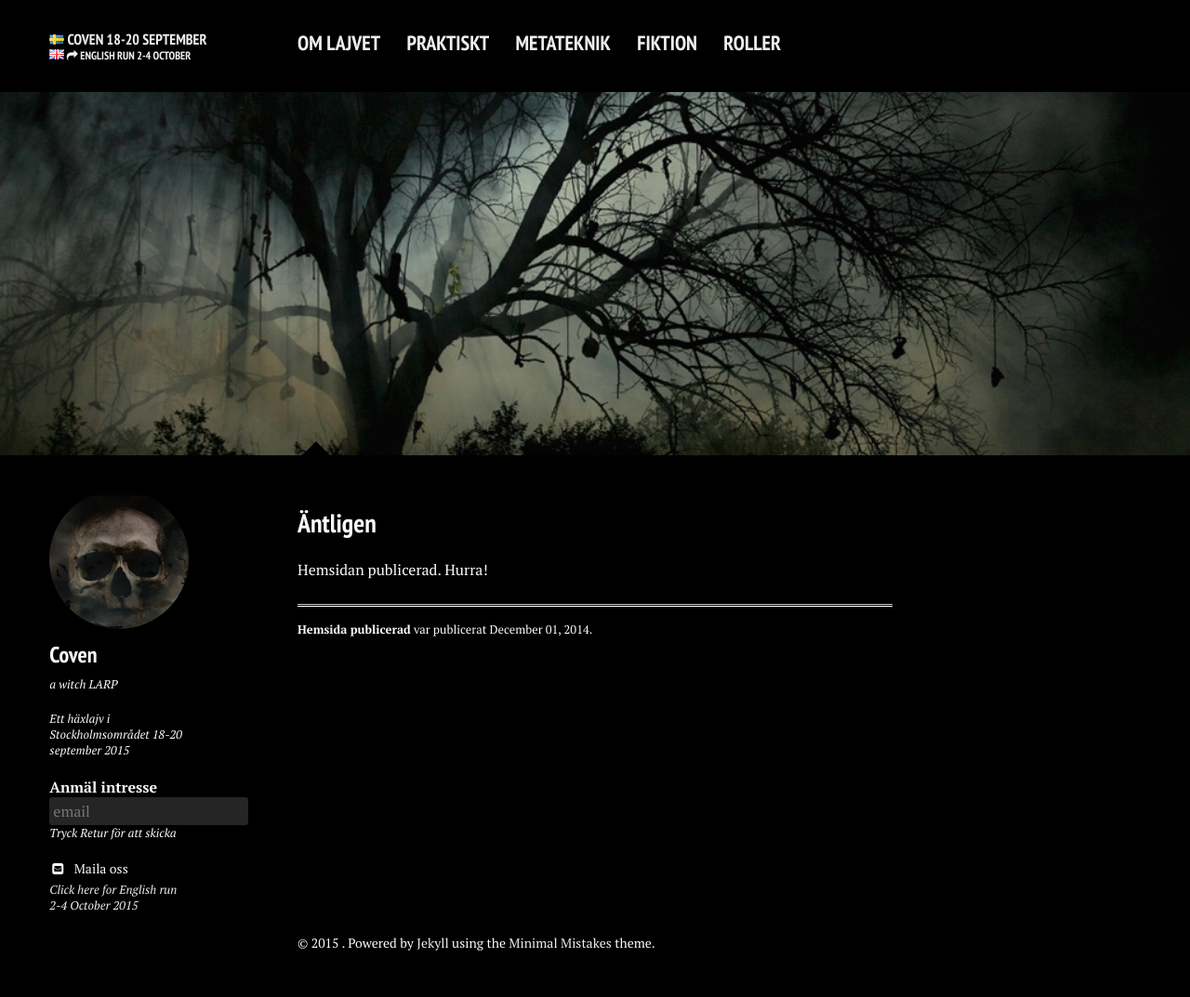
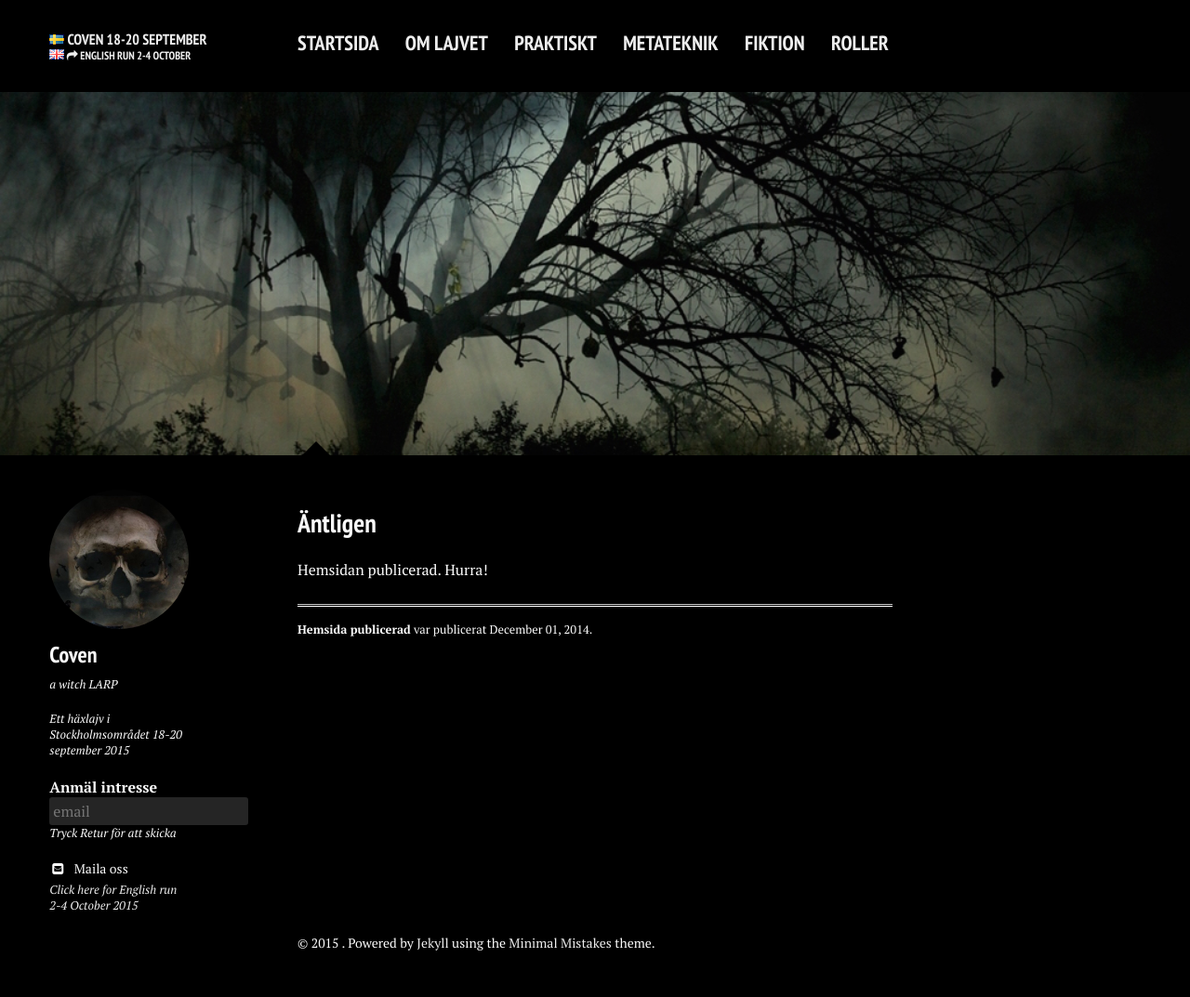
Before and after one commit to stanislavb/www.coven.nu, a Jekyll site: the page built from index.md, in a window 1280 px wide. Shown: the whole page at 93% size. Built offline with Jekyll 4.4.1, drawn with Linux system fonts in a browser that asks for light colours; nearby versions of some CDN libraries.

Commit message:
Starting page link and Safari submit form

```diff
--- a/_config.yml
+++ b/_config.yml
@@ -37,5 +37,9 @@
     analytics:
     verify:
 
+# Cache invalidation
+css:
+  timestamp: 2015051302
+
 include: [".htaccess"]
 exclude: ["lib", "config.rb", "Capfile", "config", "log", "Rakefile", "Rakefile.rb", "tmp", "less", "*.sublime-project", "*.sublime-workspace", "test", "spec", "Gruntfile.js", "package.json", "node_modules", "Gemfile", "Gemfile.lock", "LICENSE", "README.md", "vendor"]
--- a/_data/navigation.yml
+++ b/_data/navigation.yml
@@ -1,4 +1,7 @@
 # Site navigation links
+
+- title: Startsida
+  url: /
 
 - title: Om lajvet
   url: /om-lajvet/
--- a/_includes/_head.html
+++ b/_includes/_head.html
@@ -23,7 +23,7 @@
 <meta name="viewport" content="width=device-width, initial-scale=1.0">
 
 <!-- For all browsers -->
-<link rel="stylesheet" href="{{ site.url }}/assets/css/main.css?modified=2015051301">
+<link rel="stylesheet" href="{{ site.url }}/assets/css/main.css?modified={{ css.timestamp }}">
 
 <meta http-equiv="cleartype" content="on">
 
--- a/_includes/_mail_subscribe.html
+++ b/_includes/_mail_subscribe.html
@@ -9,8 +9,6 @@
             <!-- real people should not fill this in and expect good things - do not remove this or risk form bot sups-->
             <div style="position: absolute; left: -5000px;">
                 <input type="text" name="b_e17eb3ff152c91ddd6f6fc46c_e89a7da905" tabindex="-1" value="">
-            </div>
-            <div class="clear">
                 <input type="submit" value="Anmäl" name="subscribe" id="mc-embedded-subscribe" class="button">
             </div>
         </div>
--- a/_sass/forms.scss
+++ b/_sass/forms.scss
@@ -113,7 +113,6 @@
 input[type="button"],
 input[type="reset"],
 input[type="submit"] {
-    display: none;
 	width : auto;
 	height : auto;
 	cursor : pointer;
```
